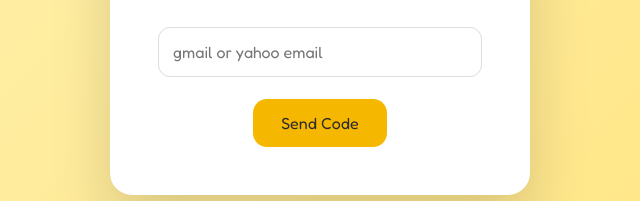
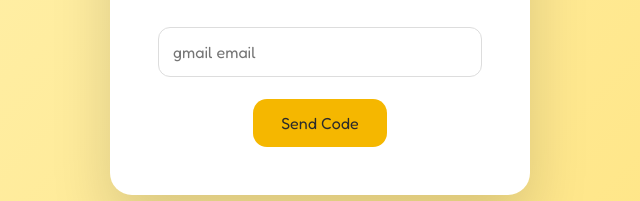
Before and after one commit to CoderTemka/Birthday, a plain HTML site: page index.html in a window 1280 px wide. Shown: the part 400-601 px from the top of the page, 320-960 px from the left. Drawn offline with nearby package versions, Linux system fonts and the light colour scheme.

Commit message:
Fix HTML encoding issues in index.html

```diff
--- a/index.html
+++ b/index.html
@@ -26,7 +26,7 @@
 
     <p>Enter your email to receive the secret code</p>
 
-    <input type="email" id="email" placeholder="gmail or yahoo email">
+    <input type="email" id="email" placeholder="gmail email">
 
     <button onclick="sendOTP()">Send Code</button>
 
```
